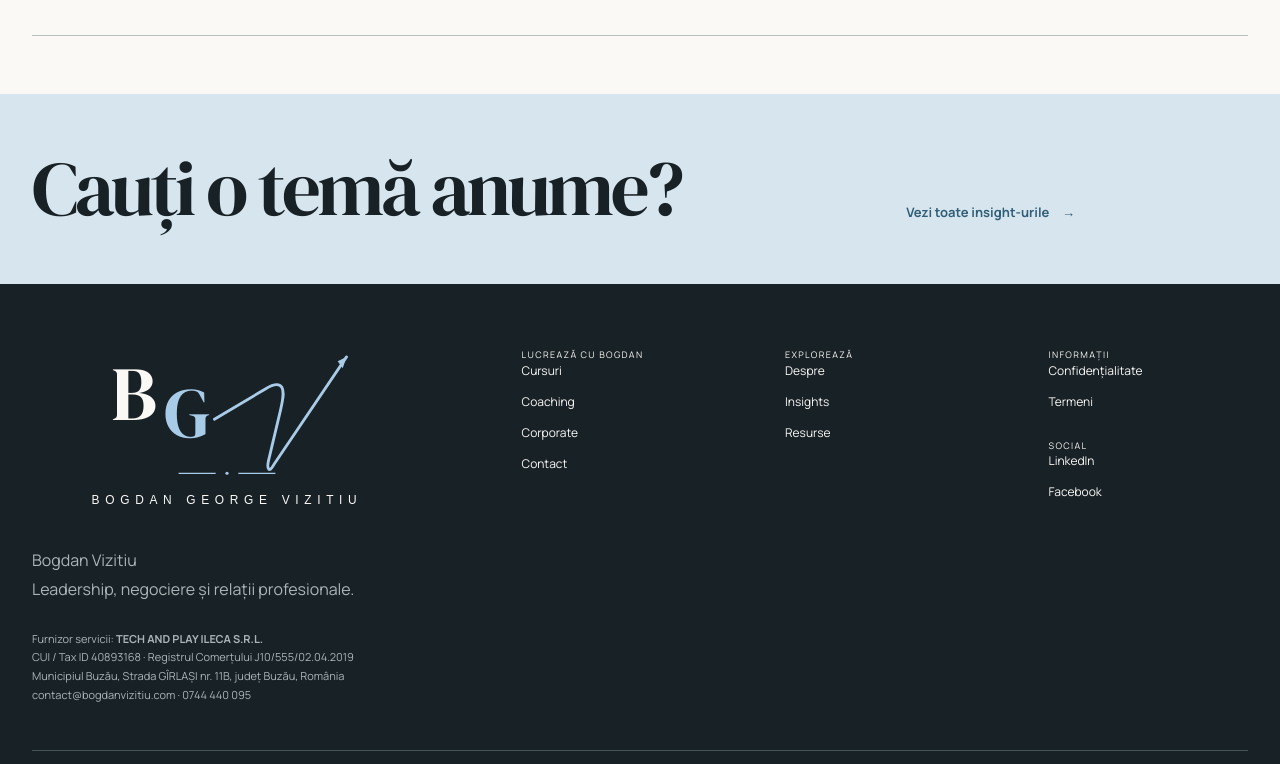
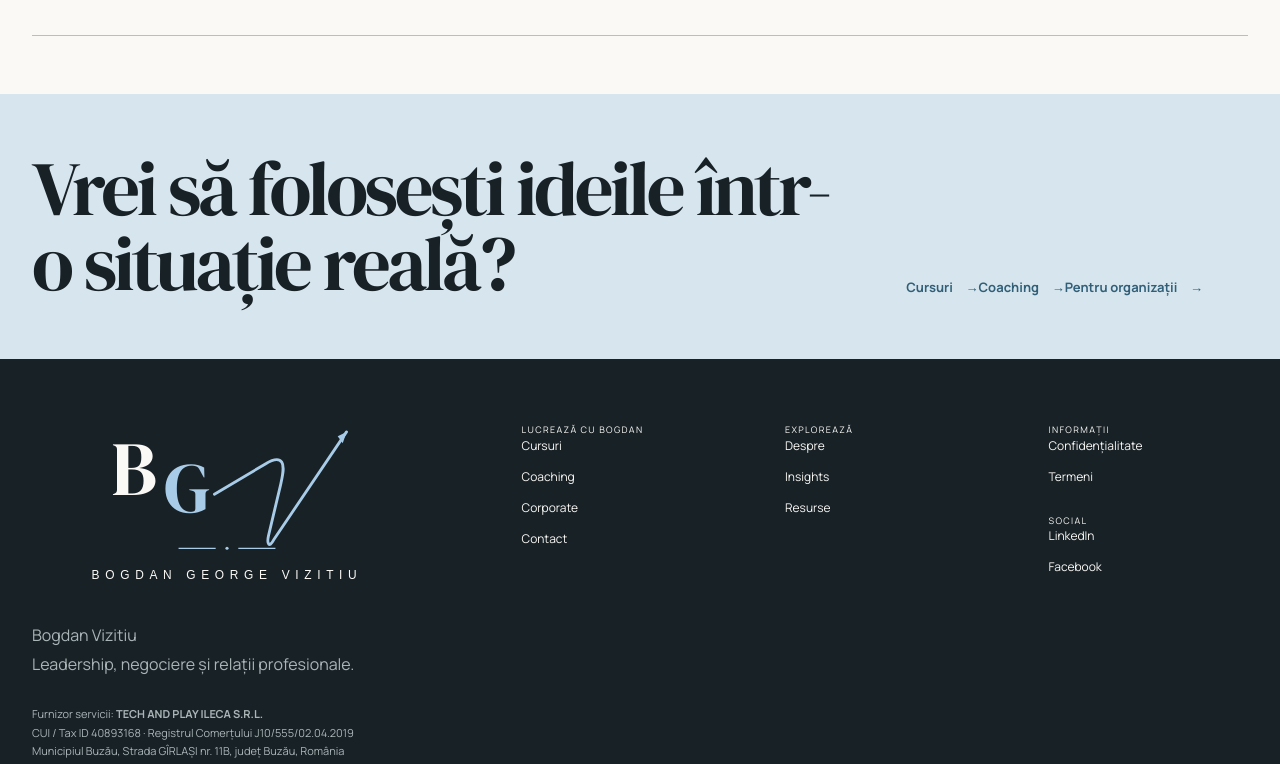
Before and after one commit to ivanovroxana1988-arch/bogdanvizitiu, a Next.js app: page /resurse in a window 1280 px wide. Shown: the part 913-1677 px from the top of the page. Built offline with nearby package versions, Linux system fonts and the light colour scheme.

Commit message:
Connect resources to courses coaching and corporate

```diff
--- a/app/_views/resurse/page.tsx
+++ b/app/_views/resurse/page.tsx
@@ -3,6 +3,7 @@ import { ArrowLink, PageHero } from '@/components/ui'
 import { getPublishedInsights } from '@/lib/data'
 import servicePages from '@/content/service-pages.json'
 import { getLocale } from '@/lib/i18n'
+import { localizePath } from '@/lib/routes'
 import { buildPageMetadata } from '@/lib/seo'
 
 const resourceDefinitions = [
@@ -39,12 +40,16 @@ export default function Resources({ searchParams }: { searchParams?: { lang?: st
     const insight = insights.find((item) => item.slug === definition.slug)
     return insight ? [{ ...insight, type: definition.type[locale] }] : []
   })
+  const nextTitle =
+    locale === 'ro'
+      ? 'Vrei să folosești ideile într-o situație reală?'
+      : 'Want to use these ideas in a real situation?'
 
   return (
-    <>
+    <div className="conversion-page resources-conversion-page">
       <PageHero eyebrow={copy.eyebrow} title={copy.title} intro={copy.intro} />
       {resources.length > 0 && (
-        <section className="programs shell">
+        <section className="programs shell conversion-content-section">
           {resources.map((item) => (
             <article className="program-row" key={item.slug}>
               <h3>{item.title}</h3>
@@ -53,7 +58,7 @@ export default function Resources({ searchParams }: { searchParams?: { lang?: st
                 <br />
                 {item.excerpt}
               </p>
-              <ArrowLink href={`/insights/${item.slug}`}>
+              <ArrowLink href={localizePath(`/insights/${item.slug}`, locale)}>
                 {locale === 'ro' ? 'Citește sinteza' : 'Read the summary'}
               </ArrowLink>
             </article>
@@ -62,12 +67,18 @@ export default function Resources({ searchParams }: { searchParams?: { lang?: st
       )}
       <section className="final-loop">
         <div className="shell final-grid">
-          <h2>{copy.ctaTitle}</h2>
-          <div>
-            <ArrowLink href="/insights">{copy.cta}</ArrowLink>
+          <h2>{nextTitle}</h2>
+          <div className="conversion-action-list">
+            <ArrowLink href={localizePath('/cursuri', locale)}>
+              {locale === 'ro' ? 'Cursuri' : 'Programs'}
+            </ArrowLink>
+            <ArrowLink href={localizePath('/coaching', locale)}>Coaching</ArrowLink>
+            <ArrowLink href={localizePath('/corporate', locale)}>
+              {locale === 'ro' ? 'Pentru organizații' : 'For organizations'}
+            </ArrowLink>
           </div>
         </div>
       </section>
-    </>
+    </div>
   )
 }
```
